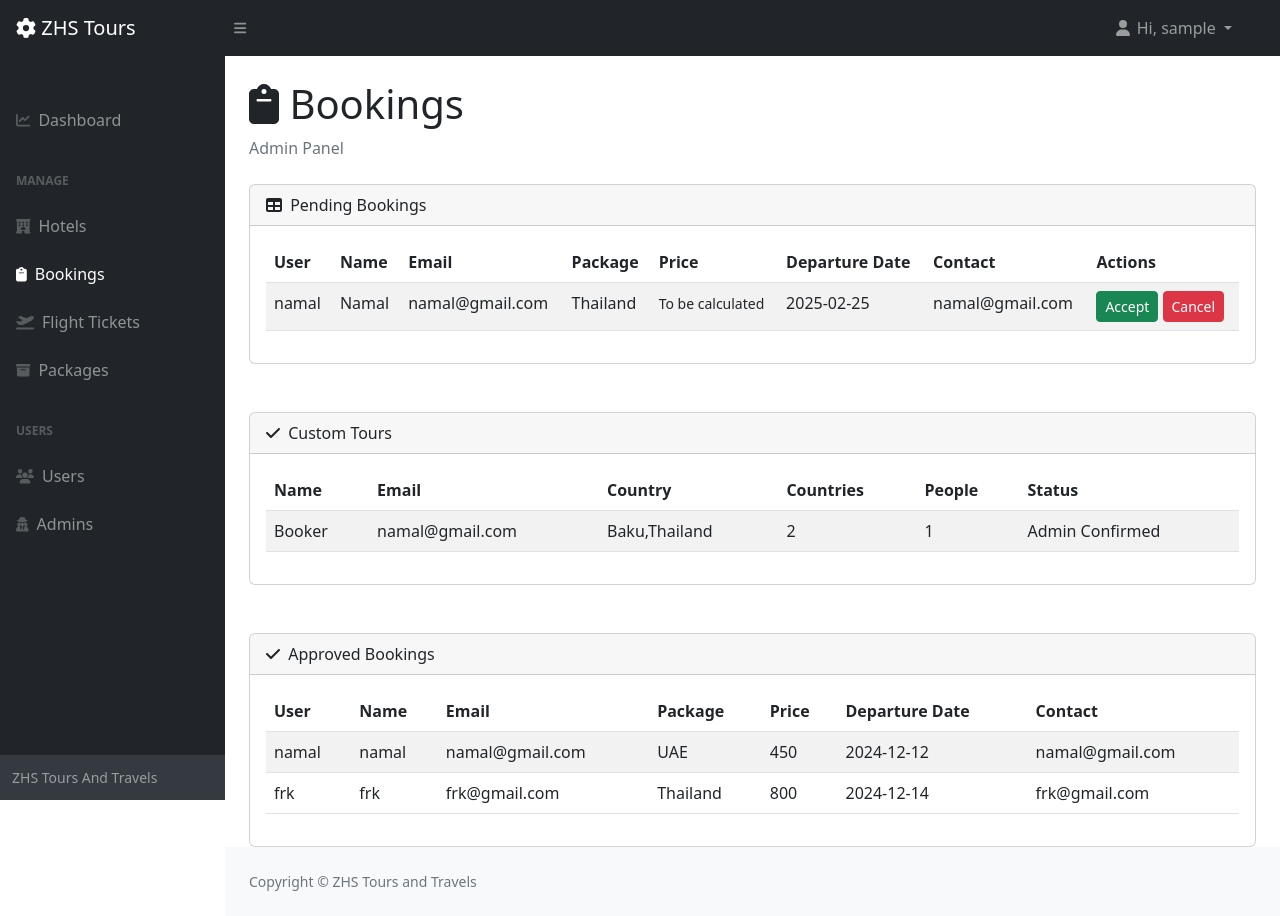
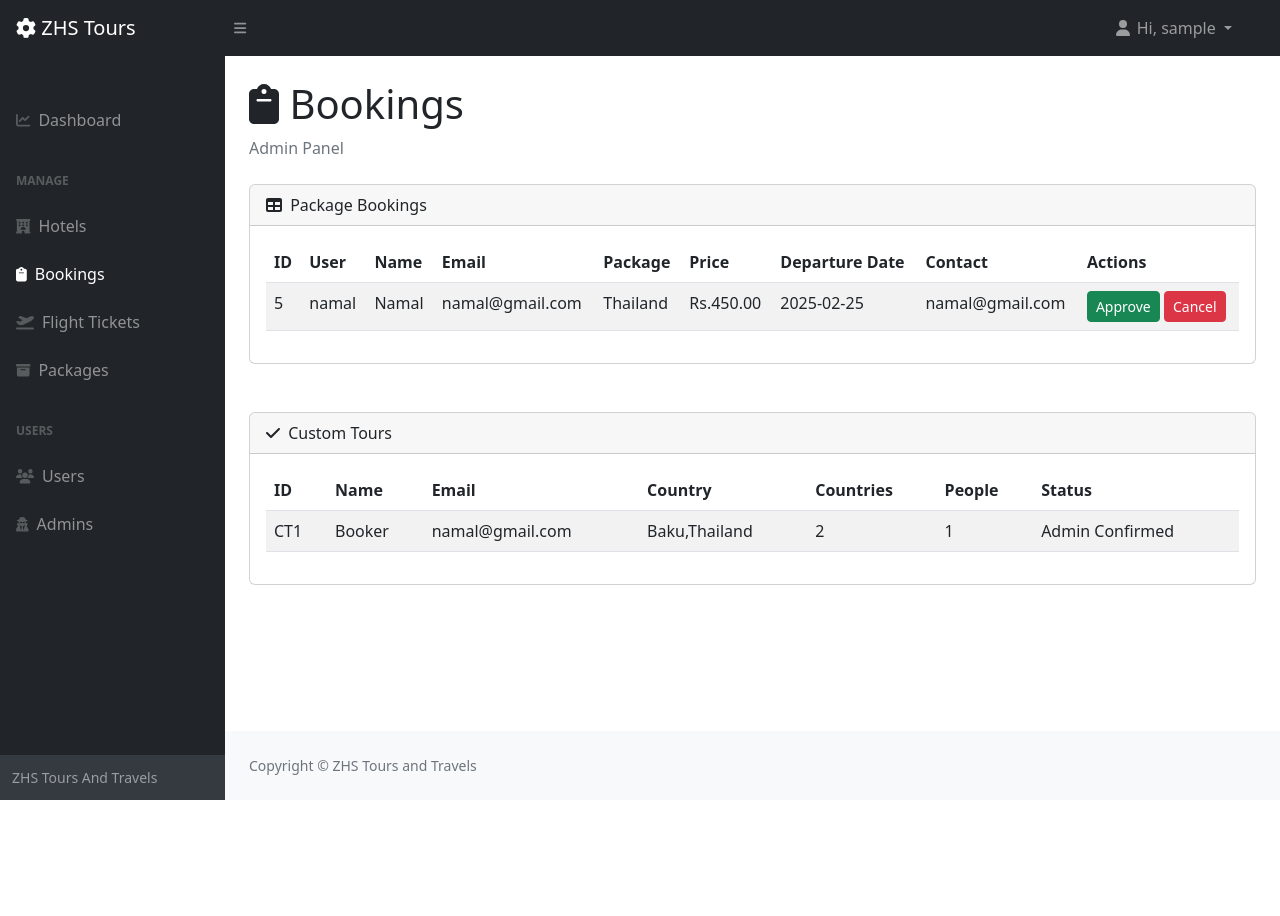
Before and after one commit to sheikhamir/zhs, a Flask app: page /admin/bookings in a window 1280 px wide. After the commit the page ends 800 px from the top, so only its background shows below. Run offline with Flask 3, Linux system fonts and the light colour scheme; the visitor is signed in with stand-in values (Sample User, id 1); data comes from the database, SQL or seed files in the repository; some libraries are stand-ins or nearby versions.

Commit message:
Minor bugs fixed for URL for booking approval

```diff
--- a/app.py
+++ b/app.py
@@ -79,11 +79,11 @@ def bookings():
         return redirect(url_for('login'))
 
     cur = mysql.connection.cursor(MySQLdb.cursors.DictCursor)
-    cur.execute("SELECT * FROM `bookings`")
+    cur.execute("SELECT * FROM `bookings` ORDER BY `id` DESC")
     bookings = cur.fetchall()
 
     cur.execute("SELECT * FROM `tickets`")
-    approved_bookings = cur.fetchall()
+    tickets = cur.fetchall()
 
     # cur.execute("SELECT * FROM `custom_tours`")
     # custom_tours = cur.fetchall()
@@ -111,9 +111,9 @@ def bookings():
 
     cur.close()
 
-    return render_template('admin/bookings.html', bookings=bookings, approved_bookings=approved_bookings, cancelled_bookings=cancelled_bookings, custom_tours=custom_tours)
-
-@app.route('/admin/accept-booking/<int:id>', methods=['GET'])
+    return render_template('admin/bookings.html', bookings=bookings, tickets=tickets, custom_tours=custom_tours)
+
+@app.route('/admin/accept-booking/<int:id>', methods=['GET', 'POST'])
 def accept_booking(id):
     # Checks for authentication
     if not logged_in() or not is_admin():
--- a/static/js/datatables-simple-demo.js
+++ b/static/js/datatables-simple-demo.js
@@ -1,9 +1,18 @@
-window.addEventListener('DOMContentLoaded', event => {
+window.addEventListener("DOMContentLoaded", (event) => {
     // Simple-DataTables
     // https://github.com/fiduswriter/Simple-DataTables/wiki
 
-    const datatablesSimple = document.getElementById('datatablesSimple');
+    const datatablesSimple = document.getElementById("datatablesSimple");
     if (datatablesSimple) {
         new simpleDatatables.DataTable(datatablesSimple);
     }
+
+    // This function will loop through all the elements that have the "data-table" class
+    // and create a data table sortable and filterable table.
+    const dataTableClass = document.querySelectorAll(".data-table");
+    for (let i = 0; i < dataTableClass.length; i++) {
+        if (dataTableClass[i]) {
+            new simpleDatatables.DataTable(dataTableClass[i]);
+        }
+    }
 });
--- a/templates/admin/bookings.html
+++ b/templates/admin/bookings.html
@@ -22,13 +22,14 @@
     <div class="card mb-4">
         <div class="card-header">
             <i class="fas fa-table me-1"></i>
-            Pending Bookings
+            Package Bookings
         </div>
         <div class="card-body">
             {% if bookings %}
             <table id="datatablesSimple" class="table table-striped">
                 <thead>
                     <tr>
+                        <th>ID</th>
                         <th>User</th>
                         <th>Name</th>
                         <th>Email</th>
@@ -42,32 +43,39 @@
                 <tbody>
                     {% for booking in bookings %}
                     <tr>
+                        <td>{{ booking.id }}</td>
                         <td>{{ booking.byuser }}</td>
                         <td>{{ booking.name }}</td>
                         <td>{{ booking.email }}</td>
                         <td>{{ booking.country }}</td>
-                        <td><small>To be calculated</small></td>
+                        <td>{{ booking.price|currency }}</td>
                         <td>{{ booking.travel_date }}</td>
                         <td>{{ booking.email }}</td>
                         <td>
-                            <!-- Accept Booking -->
-                            <form action="{{ url_for('accept_booking', id=booking.id) }}" method="POST" style="display:inline;">
-                                <button type="submit" class="btn btn-success btn-sm">Accept</button>
-                            </form>
-                            <!-- Cancel Booking -->
-                            <!-- <form action="{{ url_for('admin_cancel_booking', id=booking.id) }}" method="POST" style="display:inline;" onsubmit="return confirm('Are you sure you want to cancel this booking?');">
-                                <button type="submit" class="btn btn-danger btn-sm">Cancel</button>
-                            </form> -->
-                            <button type="submit" class="btn btn-danger btn-sm cancel-booking" data-form-url="{{ url_for('admin_cancel_booking', id=booking.id) }}">Cancel</button>
+                            {% if booking.status == 'PENDING' %}
+                                <!-- Accept Booking -->
+                                <form action="{{ url_for('accept_booking', id=booking.id) }}" method="POST" style="display:inline;">
+                                    <button type="submit" class="btn btn-success btn-sm">Approve</button>
+                                </form>
+                                <button type="submit" class="btn btn-danger btn-sm cancel-booking" data-form-url="{{ url_for('admin_cancel_booking', id=booking.id) }}">Cancel</button>
+                            {% endif %}
+
+                            {% if booking.status == 'USER_PAYMENT' %}
+                                <a class="btn btn-success btn-sm" href="{{ url_for('paid_booking', id=booking.id) }}">Mark Paid</a>
+                            {% endif %}
+
+                            {% if booking.status == 'PAID' %}
+                                <br/><a class="btn btn-secondary btn-sm" href="{{ url_for('ticketed_booking', id=booking.id) }}">Generate Ticket</a>
+                            {% endif %}
+
+                            {% if booking.status == 'TICKET' %}
+                                <br/><a class="btn btn-secondary btn-sm" href="#">View Ticket</a>
+                            {% endif %}
                         </td>
                     </tr>
                     {% endfor %}
                 </tbody>
             </table>
-
-            <div class="modal-container">
-                <div class="form"></div>
-            </div>
 
             {% else %}
             <div class="alert alert-info">
@@ -77,6 +85,8 @@
         </div>
     </div>
 
+
+
     <div class="card mt-5">
         <div class="card-header">
             <i class="fas fa-check me-1"></i>
@@ -84,9 +94,10 @@
         </div>
         <div class="card-body">
             {% if custom_tours %}
-            <table id="customTours" class="table table-striped">
+            <table id="customTours" class="table table-striped data-table">
                 <thead>
                     <tr>
+                        <th>ID</th>
                         <th>Name</th>
                         <th>Email</th>
                         <th>Country</th>
@@ -98,6 +109,7 @@
                 <tbody>
                     {% for custom_tour in custom_tours %}
                     <tr>
+                        <td>CT{{ custom_tour.id }}</td>
                         <td>{{ custom_tour.name }}</td>
                         <td>{{ custom_tour.email }}</td>
                         <td>{{ custom_tour.country }}</td>
@@ -129,47 +141,6 @@
             {% else %}
             <div class="alert alert-info">
                 No custom tours found.
-            </div>
-            {% endif %}
-        </div>
-    </div>
-
-    <div class="card mt-5">
-        <div class="card-header">
-            <i class="fas fa-check me-1"></i>
-            Approved Bookings
-        </div>
-        <div class="card-body">
-            {% if approved_bookings %}
-            <table id="approvedBookings" class="table table-striped">
-                <thead>
-                    <tr>
-                        <th>User</th>
-                        <th>Name</th>
-                        <th>Email</th>
-                        <th>Package</th>
-                        <th>Price</th>
-                        <th>Departure Date</th>
-                        <th>Contact</th>
-                    </tr>
-                </thead>
-                <tbody>
-                    {% for booking in approved_bookings %}
-                    <tr>
-                        <td>{{ booking.byuser }}</td>
-                        <td>{{ booking.name }}</td>
-                        <td>{{ booking.email }}</td>
-                        <td>{{ booking.package }}</td>
-                        <td>{{ booking.price }}</td>
-                        <td>{{ booking.deptr_date }}</td>
-                        <td>{{ booking.contact }}</td>
-                    </tr>
-                    {% endfor %}
-                </tbody>
-            </table>
-            {% else %}
-            <div class="alert alert-info">
-                No approved bookings found.
             </div>
             {% endif %}
         </div>
--- a/templates/my-bookings.html
+++ b/templates/my-bookings.html
@@ -74,6 +74,7 @@
         <table class="table">
             <thead class="thead-dark">
                 <tr>
+                    <th scope="col">ID</th>
                     <th scope="col">Name</th>
                     <th scope="col">Email</th>
                     <th scope="col">Package</th>
@@ -86,6 +87,7 @@
             <tbody>
                 {% for booking in bookings_approved %}
                 <tr>
+                    <td>{{ booking.id }}</td>
                     <td>{{ booking.name }}</td>
                     <td>{{ booking.email }}</td>
                     <td>{{ booking.package }}</td>
@@ -94,7 +96,7 @@
                     <td>{{ booking.contact }}</td>
                     <td>
                         Awaiting payment
-                        {% if flight.status == 'USER_PAYMENT' %}
+                        {% if booking.status == 'USER_PAYMENT' %}
                             <br/><a href="#">Pay Now</a>
                         {% endif %}
                     </td>
```
